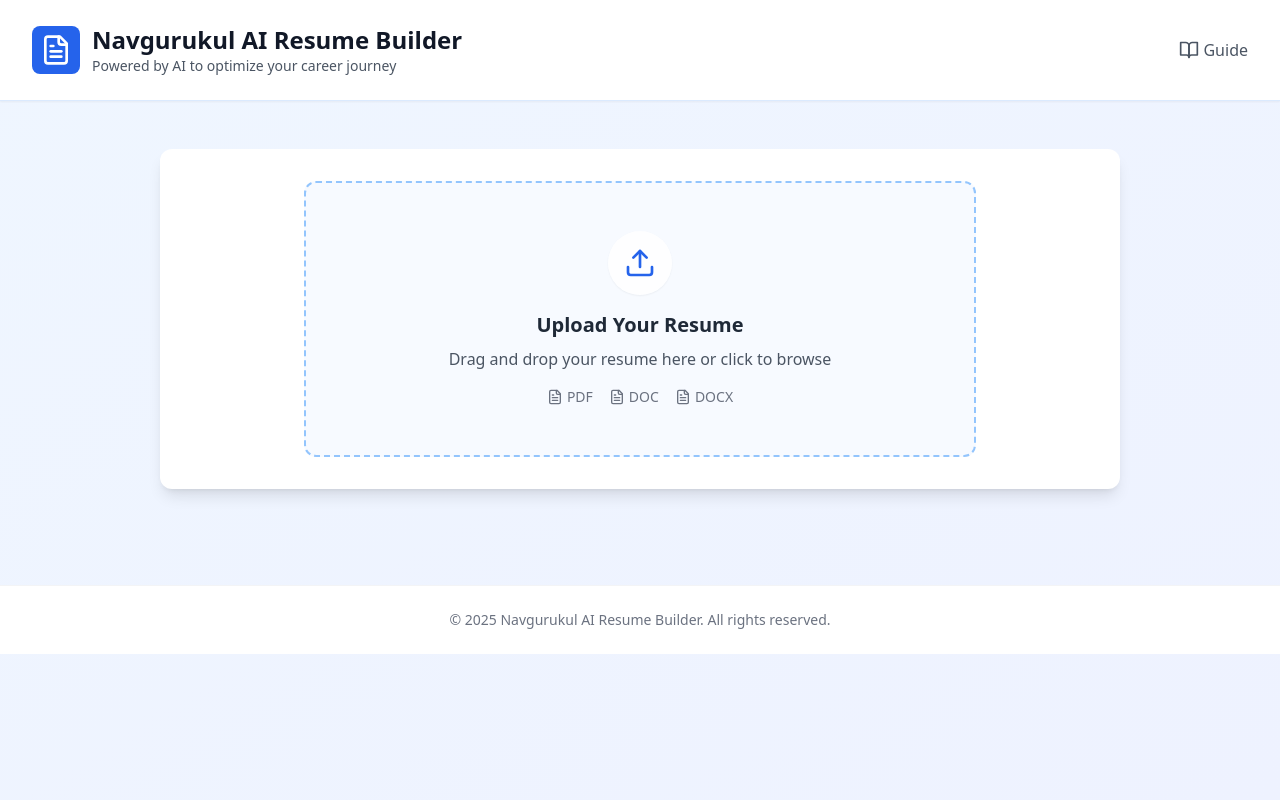
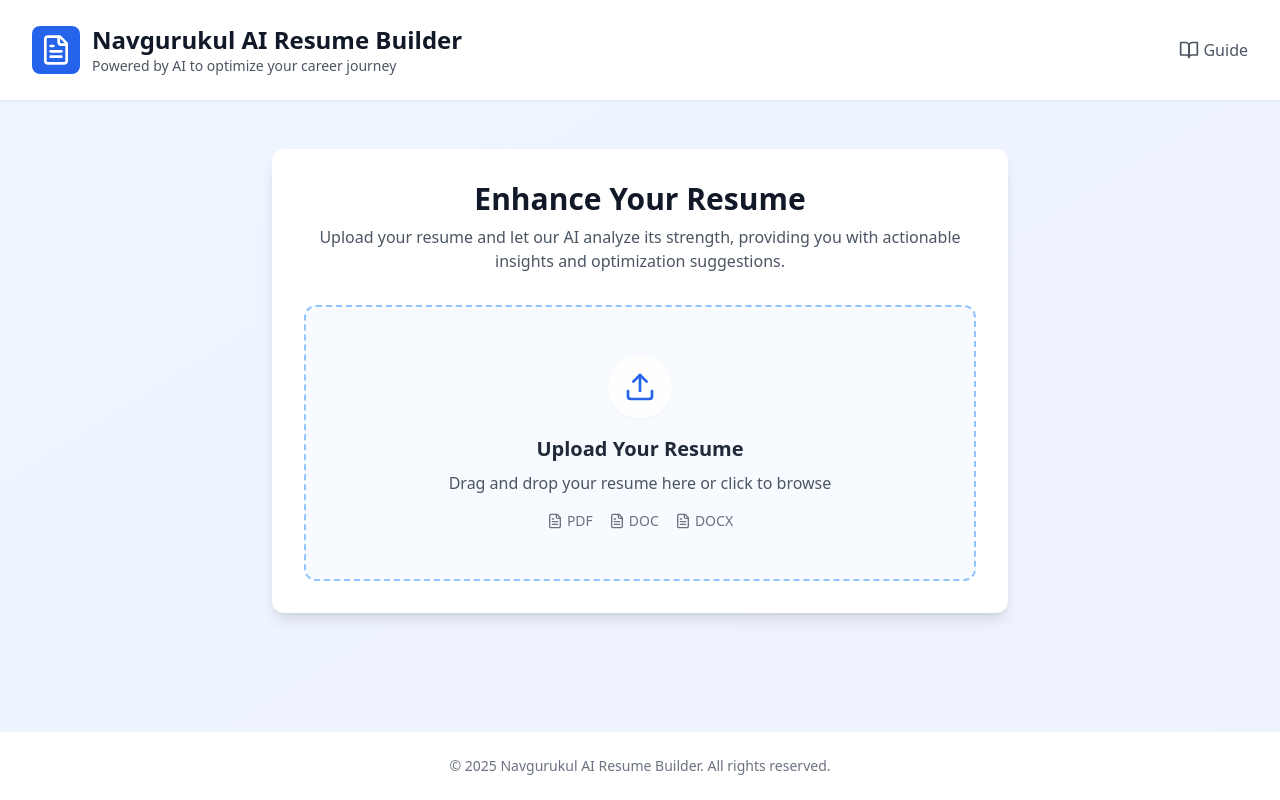
Before and after one commit to Ujala-355/Navgurukul-AI-Resume-Builder1, a React (Vite) app: page / in a window 1280 px wide. Built offline with nearby package versions, Linux system fonts and the light colour scheme.

Commit message:
fixed footer

```diff
--- a/src/App.tsx
+++ b/src/App.tsx
@@ -37,7 +37,7 @@ function App() {
   };
 
   return (
-    <div className="min-h-screen bg-gradient-to-br from-blue-50 to-indigo-50">
+    <div className="min-h-screen bg-gradient-to-br from-blue-50 to-indigo-50 flex flex-col">
       <header className="bg-white shadow-sm border-b border-blue-100">
         <div className="max-w-7xl mx-auto px-4 py-6 sm:px-6 lg:px-8">
           <div className="flex items-center justify-between">
@@ -63,13 +63,13 @@ function App() {
       <main className="max-w-5xl mx-auto px-4 py-12 sm:px-6 lg:px-8">
         <div className="bg-white rounded-xl shadow-lg overflow-hidden">
           <div className="p-8">
-            {/* <div className="text-center mb-8">
+            <div className="text-center mb-8">
               <h2 className="text-3xl font-bold text-gray-900 mb-2">Enhance Your Resume</h2>
               <p className="text-gray-600 max-w-2xl mx-auto">
                 Upload your resume and let our AI analyze its strength, providing you with actionable insights
                 and optimization suggestions.
               </p>
-            </div> */}
+            </div>
 
             <div className="max-w-2xl mx-auto">
               <FileUpload onFileUpload={handleFileUpload} />
@@ -116,7 +116,7 @@ function App() {
         </div>
       </main>
 
-      <footer className="bg-white border-t border-gray-100 mt-12">
+      <footer className="bg-white border-t border-gray-100 mt-auto">
         <div className="max-w-7xl mx-auto py-6 px-4 sm:px-6 lg:px-8">
           <p className="text-center text-gray-500 text-sm">
             © {new Date().getFullYear()} Navgurukul AI Resume Builder. All rights reserved.
```
